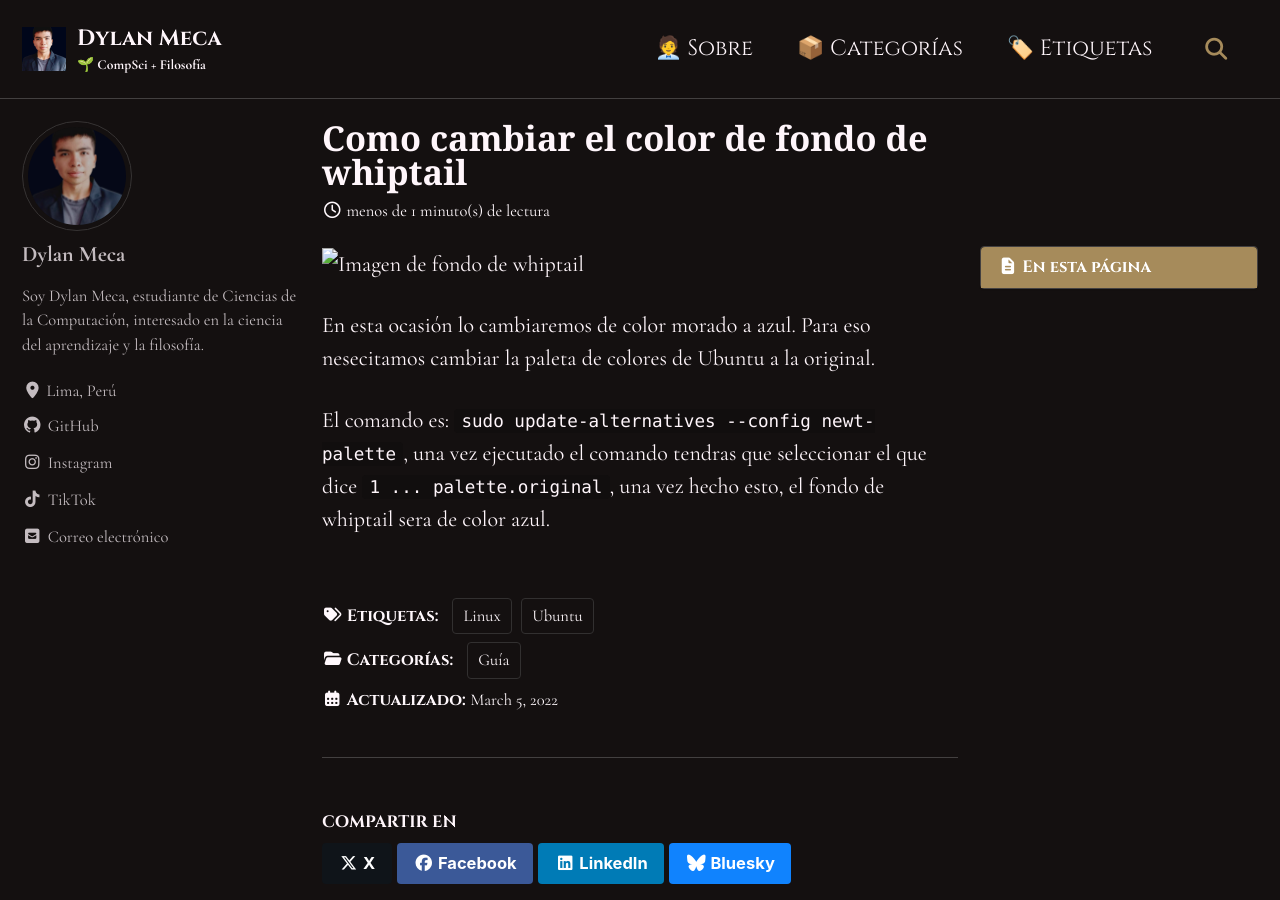
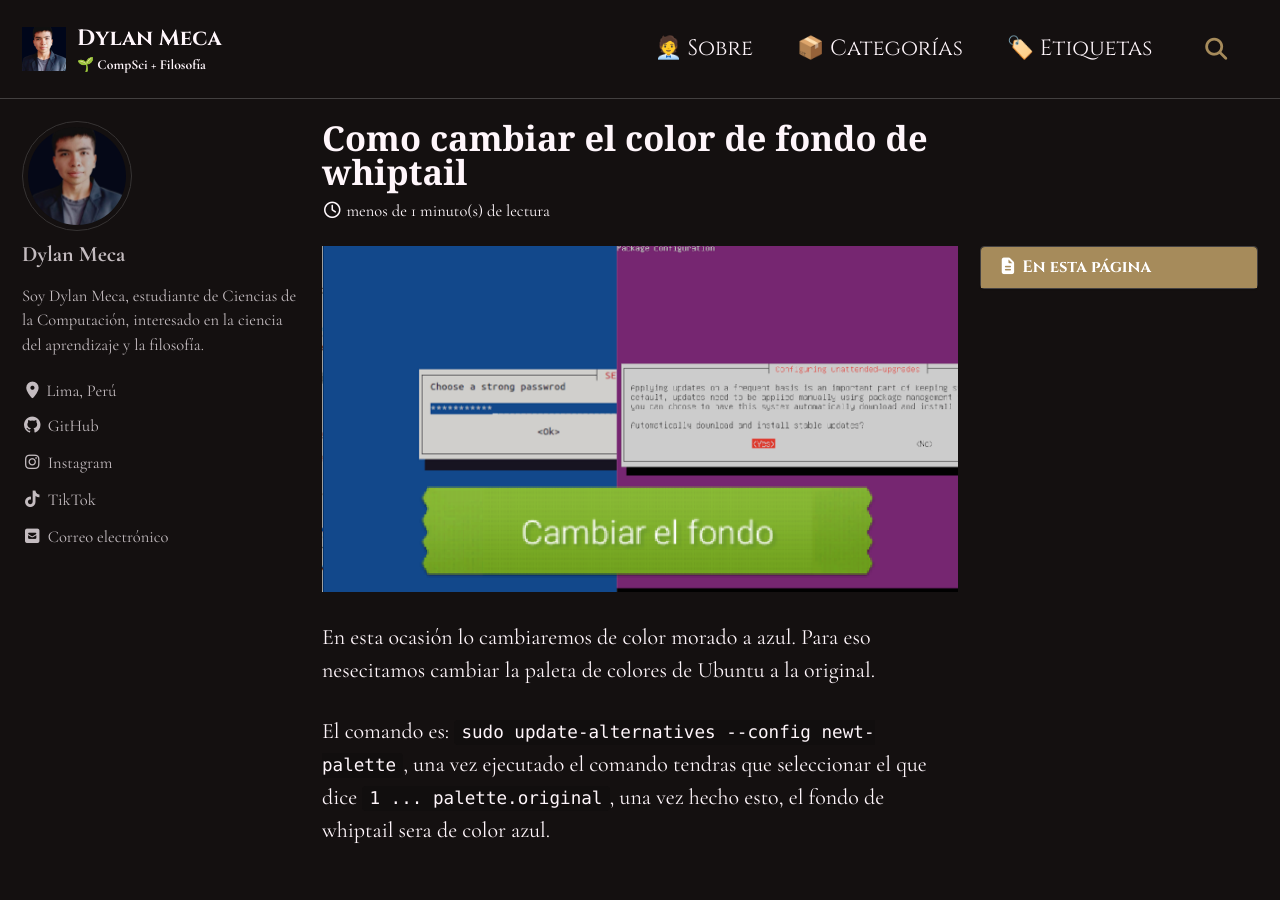
Before and after one commit to dylanmeca/dylanmeca.github.io, a Jekyll site: the page built from _posts/2022-03-05-como-cambiar-el-color-de-fondo-de-whiptail.md, in a window 1280 px wide and 900 px high. Built offline with Jekyll 4.4.1, drawn with Linux system fonts in a browser that asks for light colours; cached includes are drawn as plain includes; some web fonts are replaced; comment, search, counter and statistics services are not loaded.

Commit message:
Update 2022-03-05-como-cambiar-el-color-de-fondo-de-whiptail.md

```diff
--- a/_posts/2022-03-05-como-cambiar-el-color-de-fondo-de-whiptail.md
+++ b/_posts/2022-03-05-como-cambiar-el-color-de-fondo-de-whiptail.md
@@ -9,7 +9,7 @@
 toc_sticky: true
 ---
 
-<img src="/assets/images/whiptail-fondo.png"  alt="Imagen de fondo de whiptail">
+<img src="/assets/images/post/whiptail-fondo.png"  alt="Imagen de fondo de whiptail">
 
 En esta ocasión lo cambiaremos de color morado a azul. Para eso nesecitamos cambiar la paleta de colores de Ubuntu a la original.
 
```
